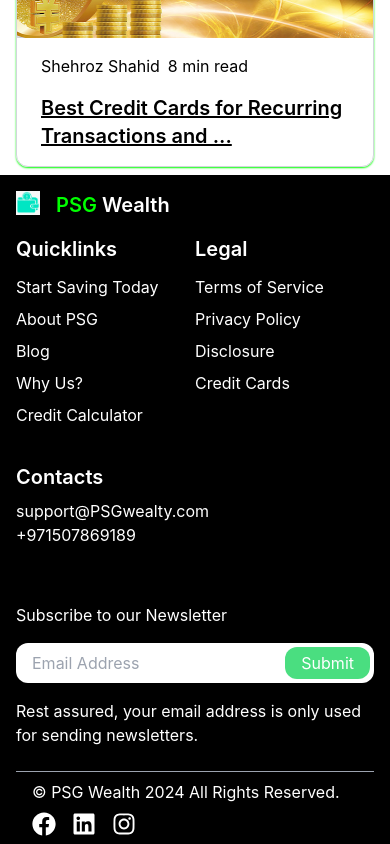
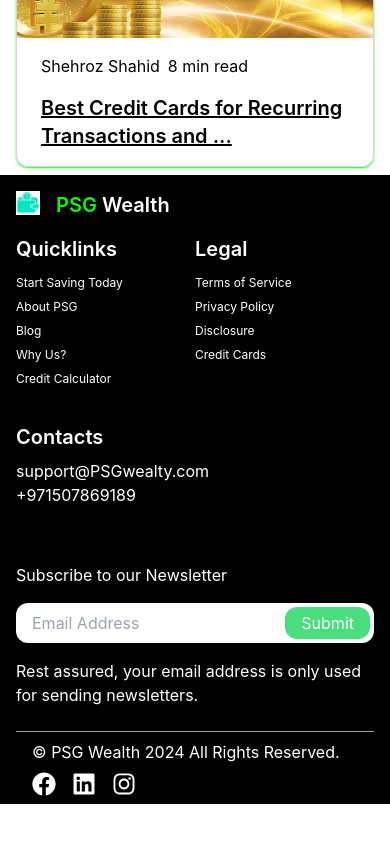
Before and after one commit to mzohaib27/PSG-Website, a React (Vite) app: page / in a window 390 px wide. Shown: the part 9200-10044 px from the top of the page. After the commit the page ends 10004 px from the top, so only its background shows below. Built offline with nearby package versions, Linux system fonts and the light colour scheme.

Commit message:
PSG-Website

```diff
--- a/src/components/Footer.jsx
+++ b/src/components/Footer.jsx
@@ -22,7 +22,7 @@ const Footer = () => {
               <h3>
                 {items.linkss &&
                   items.linkss.map((linkItem, j) => (
-                    <h3 key={j} className="py-1">
+                    <h3 key={j} className="py-1 text-xs md:text-base">
                       {linkItem.link}
                     </h3>
                   ))}
```
